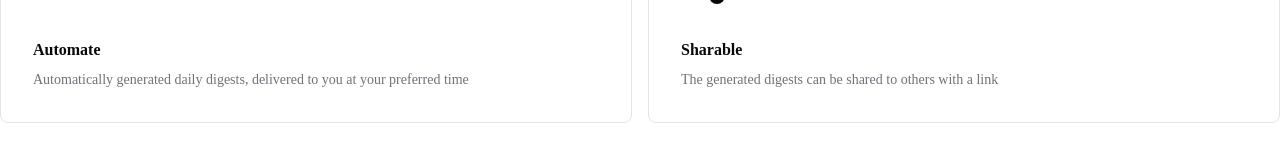
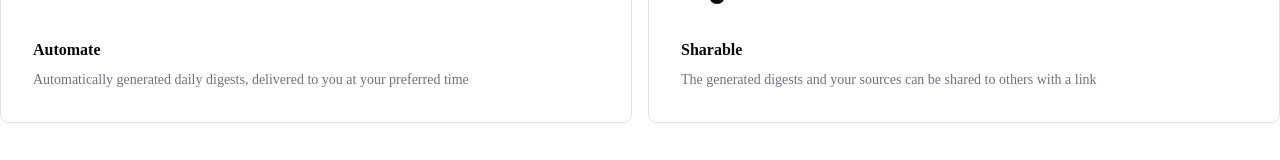
Before and after one commit to DophinL/tidyread-cloud, a Next.js app: page /index.zh-CN in a window 1280 px wide. Shown: the part 781-941 px from the top of the page. Built offline with nearby package versions, Linux system fonts and the light colour scheme.

Commit message:
chore: 添加文档

```diff
--- a/containers/index/Features.tsx
+++ b/containers/index/Features.tsx
@@ -13,7 +13,7 @@ const locales = {
             "Automatically generated daily digests, delivered to you at your preferred time",
         "title-4": "Sharable",
         "description-4":
-            "The generated digests can be shared to others with a link",
+            "The generated digests and your sources can be shared to others with a link",
     },
     "zh-CN": {
         "title-1": "计划",
@@ -23,7 +23,7 @@ const locales = {
         "title-3": "自动化",
         "description-3": "自动生成每日摘要，并在你设定的时间推送给你",
         "title-4": "可分享",
-        "description-4": "生成的摘要可以通过链接分享给他人",
+        "description-4": "生成的摘要和你的阅读源可以通过链接分享给他人",
     },
 };
 
--- a/pages/docs/getting-started.en-US.mdx
+++ b/pages/docs/getting-started.en-US.mdx
@@ -0,0 +1,7 @@
+## Prerequisite
+Tidyread currently only offers the Raycast Extension, if you don't have Raycast installed, you can download it [here](https://raycast.com/).
+
+## Install
+Install [Tidyread Raycast Extension](https://www.raycast.com/jaredliu233/tidyread---streamline-your-daily-reading)
+
+## Add Your First Reading Source
```
